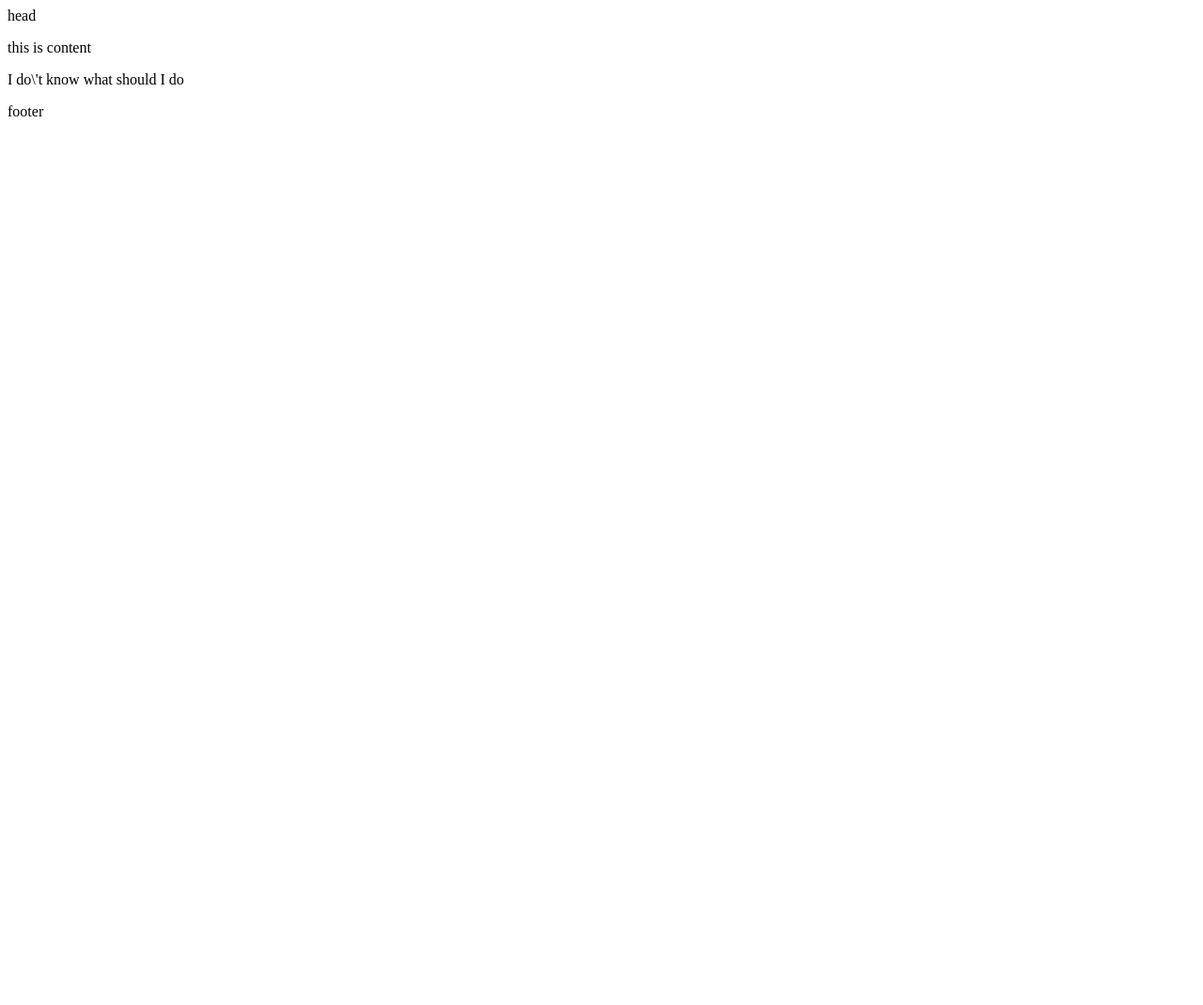
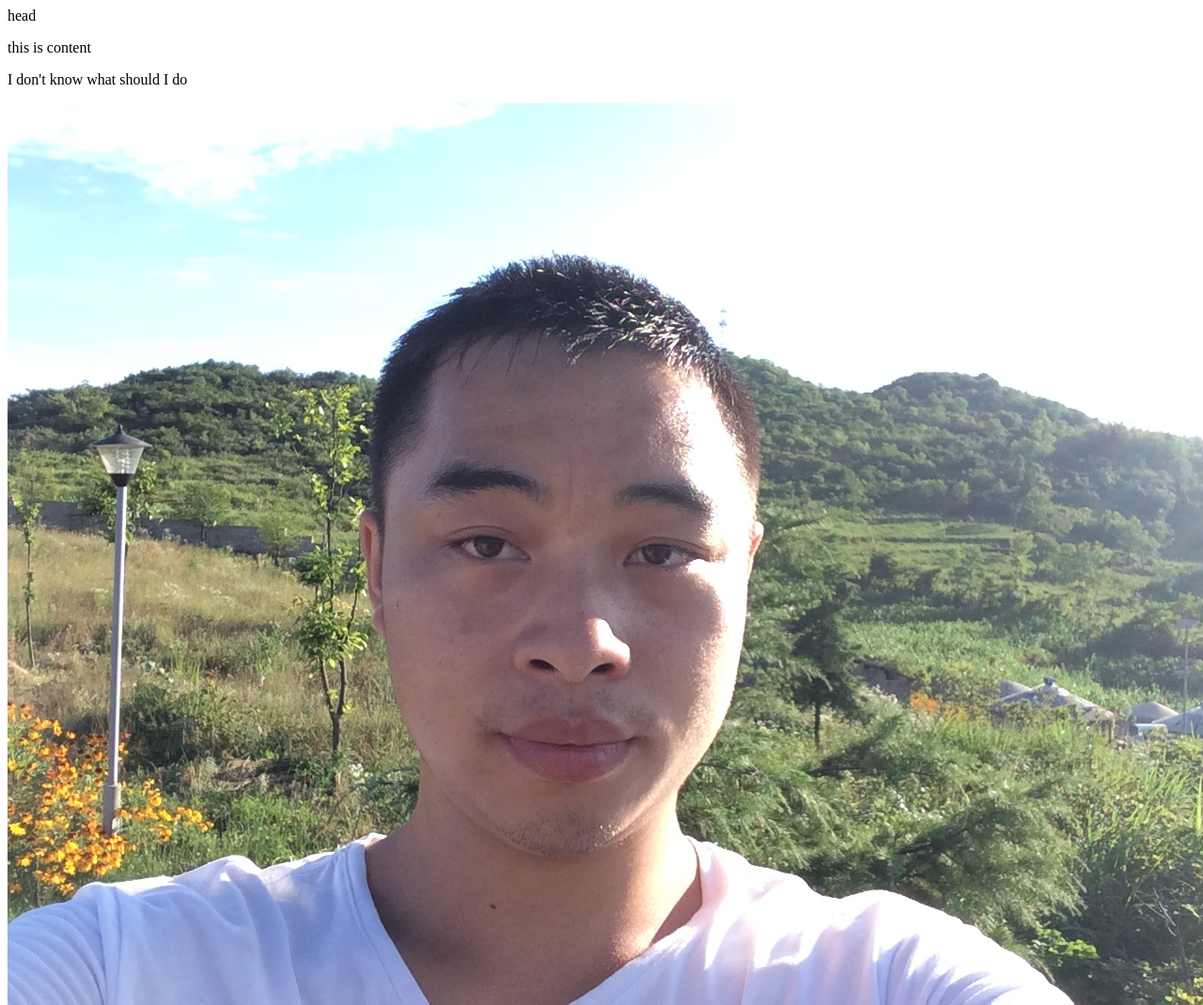
Before and after one commit to FuLinDong/first, a plain HTML site: page index.html in a window 1280 px wide. Shown: the top 1070 px of the page at 94% size. Before the commit the page ends 800 px from the top, so only its background shows below. Drawn offline with Linux system fonts and the light colour scheme.

Commit message:
add image

```diff
--- a/index.html
+++ b/index.html
@@ -9,7 +9,8 @@
     	<header>head</header>
     	<div class="content">
     		<p>this is content</p>
-    		<p>I do\'t know what should I do</p>
+    		<p>I don't know what should I do</p>
+    		<img src="img/IMG_0287.JPG">
     	</div>
     	<footer>footer</footer>
     </div>
```
